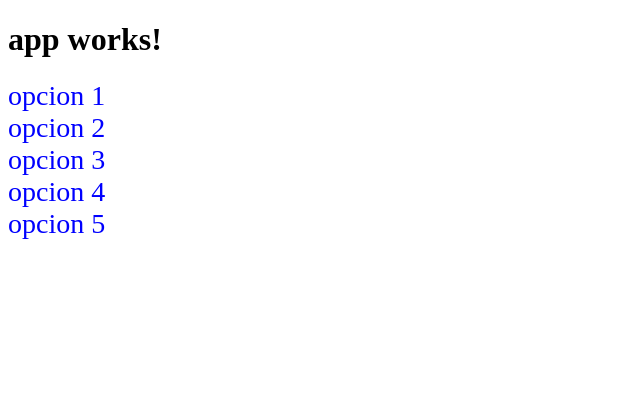
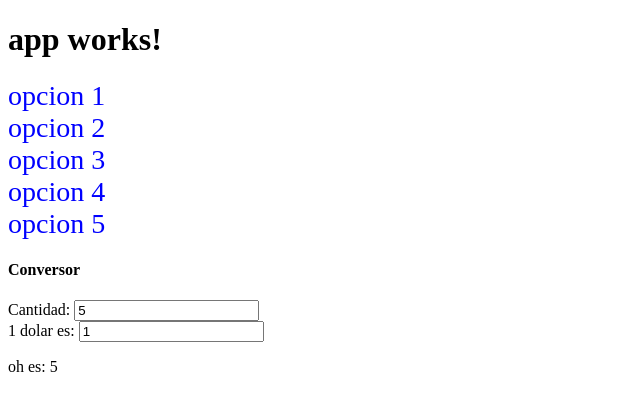
Before and after one commit to daguiheso/CDWA, an Angular app: page / in a window 1280 px wide. Shown: the top 410 px of the page, without its empty margins (0-640 px from the left). Built offline with nearby package versions, Linux system fonts and the light colour scheme.

Commit message:
Create Pipe converter

```diff
--- a/src/app/app.component.html
+++ b/src/app/app.component.html
@@ -5,3 +5,10 @@
   <input-component voto="{{voto.title}}" (addVoto)="addVoto($event)"></input-component>
 </div>
 <h3>{{votacion}}</h3>
+
+<h4>Conversor</h4>
+
+<div>Cantidad: <input [(ngModel)]="cantidad"></div>
+<div>1 dolar es: <input [(ngModel)]="factor"></div>
+
+<p>oh es: {{ cantidad | conversorPipe:factor }}</p>
--- a/src/app/app.component.ts
+++ b/src/app/app.component.ts
@@ -21,4 +21,7 @@
     this.votacion = 'usted eligio la ' + response;
   }
 
+  cantidad = 5;
+  factor = 1;
+
 }
--- /dev/null
+++ b/src/app/pipes/conversor.pipe.ts
@@ -0,0 +1,13 @@
+import { Pipe, PipeTransform } from '@angular/core';
+
+// nombrando pipe
+@Pipe({ name: 'conversorPipe' })
+
+// implements lo que hace es tomar las funcionalidades del componente padre indicado, como herencia
+export class ConversorPipe implements PipeTransform {
+	transform(value: number, exponent: string): number {
+		let exp = parseFloat(exponent);
+		// isNaN => is not a number - si no es un numero
+		return value * (isNaN(exp) ? 1 : exp);
+	}
+}
```
Also changed, not shown: src/app/app.module.ts (+6 -1 lines).
